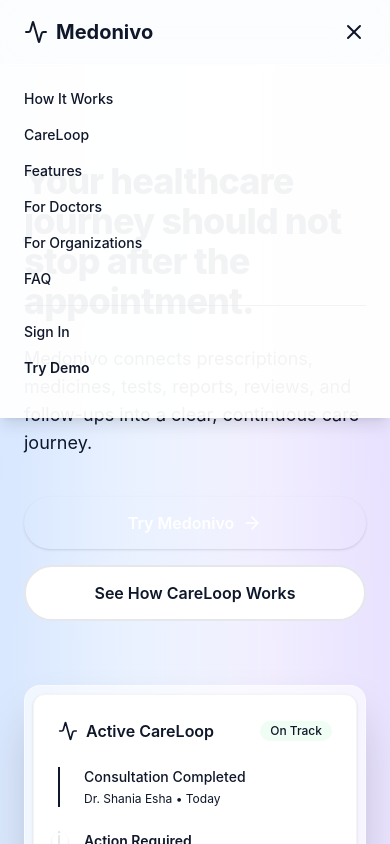
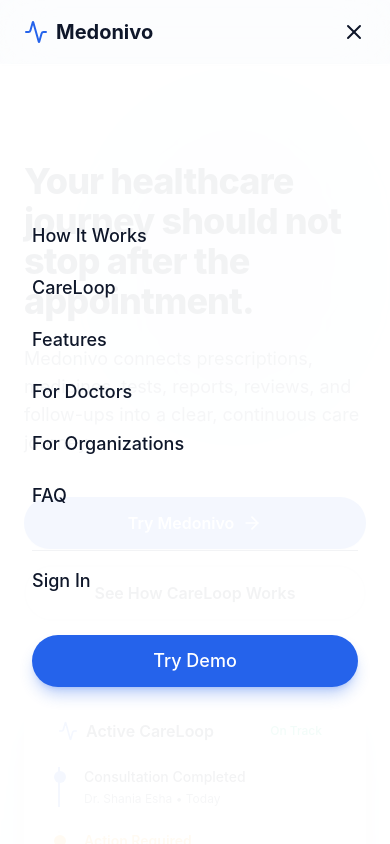
Before and after one commit to therafsanrohan/medonivo, a React (Vite) app in the folder apps/landing/: page / in a window 390 px wide. Both pictures are taken after a click on the button 354 px from the left and 32 px from the top of the page. Shown: the top 844 px of the page. Built offline with nearby package versions, Linux system fonts and the light colour scheme; no server answers.

Commit message:
fix: migrated colors to tailwind v4 theme, fixed bottom CTA, updated mobile menu to full screen, linked dashboard demos

```diff
--- a/apps/landing/src/features/landing/components/DemoGatewaySection.tsx
+++ b/apps/landing/src/features/landing/components/DemoGatewaySection.tsx
@@ -5,12 +5,14 @@
 
 export function DemoGatewaySection() {
   const CARE_URL = import.meta.env.VITE_CARE_APP_URL || 'http://localhost:3000';
+  const WORKSPACE_URL = import.meta.env.VITE_WORKSPACE_APP_URL || 'http://localhost:3001';
+  const CONTROL_URL = import.meta.env.VITE_CONTROL_APP_URL || 'http://localhost:3002';
 
   const roles = [
     { name: 'Patient Demo', icon: User, color: 'bg-primary-blue', route: CARE_URL, isExternal: true },
-    { name: 'Doctor Demo', icon: Stethoscope, color: 'bg-teal-600', route: '/demo?role=doctor', isExternal: false },
-    { name: 'Medical Organization Demo', icon: Building2, color: 'bg-indigo-600', route: '/demo?role=org', isExternal: false },
-    { name: 'Admin Demo', icon: ShieldEllipsis, color: 'bg-gray-800', route: '/demo?role=admin', isExternal: false },
+    { name: 'Doctor Demo', icon: Stethoscope, color: 'bg-teal-600', route: WORKSPACE_URL, isExternal: true },
+    { name: 'Medical Organization Demo', icon: Building2, color: 'bg-indigo-600', route: CONTROL_URL, isExternal: true },
+    { name: 'Admin Demo', icon: ShieldEllipsis, color: 'bg-gray-800', route: CONTROL_URL, isExternal: true },
   ];
 
   return (
--- a/apps/landing/src/features/landing/components/Header.tsx
+++ b/apps/landing/src/features/landing/components/Header.tsx
@@ -37,19 +37,19 @@
         </button>
       </div>
 
-      {/* Mobile Drawer */}
+      {/* Mobile Full-Screen Drawer */}
       {isMobileMenuOpen && (
-        <div className="md:hidden absolute w-full left-0 top-[100%] border-t border-white/40 bg-white/95 backdrop-blur-3xl shadow-lg pb-4">
-          <nav className="flex flex-col space-y-4 p-6 text-sm font-medium">
-            <a href="#how-it-works" onClick={() => setIsMobileMenuOpen(false)}>How It Works</a>
-            <a href="#careloop" onClick={() => setIsMobileMenuOpen(false)}>CareLoop</a>
-            <a href="#features" onClick={() => setIsMobileMenuOpen(false)}>Features</a>
-            <a href="#doctors" onClick={() => setIsMobileMenuOpen(false)}>For Doctors</a>
-            <a href="#organizations" onClick={() => setIsMobileMenuOpen(false)}>For Organizations</a>
-            <a href="#faq" onClick={() => setIsMobileMenuOpen(false)}>FAQ</a>
-            <hr className="border-gray-200/50" />
-            <Link to="/login" onClick={() => setIsMobileMenuOpen(false)}>Sign In</Link>
-            <Link to="/demo" className="text-primary-blue font-semibold" onClick={() => setIsMobileMenuOpen(false)}>Try Demo</Link>
+        <div className="md:hidden fixed inset-0 top-16 z-40 bg-white/95 backdrop-blur-3xl shadow-lg h-[calc(100vh-4rem)] flex flex-col justify-between">
+          <nav className="flex flex-col space-y-6 p-8 text-lg font-medium text-mainText flex-grow justify-center">
+            <a href="#how-it-works" onClick={() => setIsMobileMenuOpen(false)} className="hover:text-primary-blue transition-colors">How It Works</a>
+            <a href="#careloop" onClick={() => setIsMobileMenuOpen(false)} className="hover:text-primary-blue transition-colors">CareLoop</a>
+            <a href="#features" onClick={() => setIsMobileMenuOpen(false)} className="hover:text-primary-blue transition-colors">Features</a>
+            <a href="#doctors" onClick={() => setIsMobileMenuOpen(false)} className="hover:text-primary-blue transition-colors">For Doctors</a>
+            <a href="#organizations" onClick={() => setIsMobileMenuOpen(false)} className="hover:text-primary-blue transition-colors">For Organizations</a>
+            <a href="#faq" onClick={() => setIsMobileMenuOpen(false)} className="hover:text-primary-blue transition-colors">FAQ</a>
+            <hr className="border-gray-200/50 my-4" />
+            <Link to="/login" onClick={() => setIsMobileMenuOpen(false)} className="hover:text-primary-blue transition-colors">Sign In</Link>
+            <Link to="/demo" className="text-white bg-primary-blue py-3 rounded-full text-center hover:bg-blue-600 transition-colors mt-4 shadow-lg shadow-primary-blue/30" onClick={() => setIsMobileMenuOpen(false)}>Try Demo</Link>
           </nav>
         </div>
       )}
--- a/apps/landing/src/pages/LandingPage.tsx
+++ b/apps/landing/src/pages/LandingPage.tsx
@@ -20,21 +20,21 @@
       <FAQSection />
 
       {/* Final CTA */}
-      <section className="py-24 bg-primary-blue text-center text-white">
-        <div className="mx-auto max-w-4xl px-6">
+      <section className="py-24 bg-slate-900 text-center text-white">
+        <div className="mx-auto max-w-4xl px-6 relative z-10">
           <h2 className="text-4xl font-bold mb-8">
             Healthcare should move forward, not get lost between visits.
           </h2>
           <div className="flex justify-center gap-4">
             <Link
               to="/demo"
-              className="bg-white text-primary-blue px-8 py-3 rounded-full font-semibold hover:bg-gray-100 hover:scale-105 transition-all shadow-lg"
+              className="bg-primary-blue text-white px-8 py-3 rounded-full font-semibold hover:bg-blue-600 hover:scale-105 transition-all shadow-lg shadow-primary-blue/30"
             >
               Try Medonivo
             </Link>
             <Link
               to="/login"
-              className="bg-transparent border border-white text-white px-8 py-3 rounded-full font-semibold hover:bg-white/10 hover:scale-105 transition-all"
+              className="bg-white/10 backdrop-blur-md border border-white/20 text-white px-8 py-3 rounded-full font-semibold hover:bg-white/20 hover:scale-105 transition-all"
             >
               Sign In
             </Link>
--- a/apps/landing/src/styles/globals.css
+++ b/apps/landing/src/styles/globals.css
@@ -1,5 +1,15 @@
 @import "tailwindcss";
 
+@theme {
+  --color-primary-blue: #2563EB;
+  --color-secondary-cyan: #06B6D4;
+  --color-success: #10B981;
+  --color-warning: #F59E0B;
+  --color-danger: #EF4444;
+  --color-background: #F8FAFC;
+  --color-mainText: #0F172A;
+  --color-mutedText: #475569;
+}
 @layer base {
   :root {
     --background: #F8FAFC;
```
Also changed, not shown: 2 other files (tests, documents, lock files or other folders).
